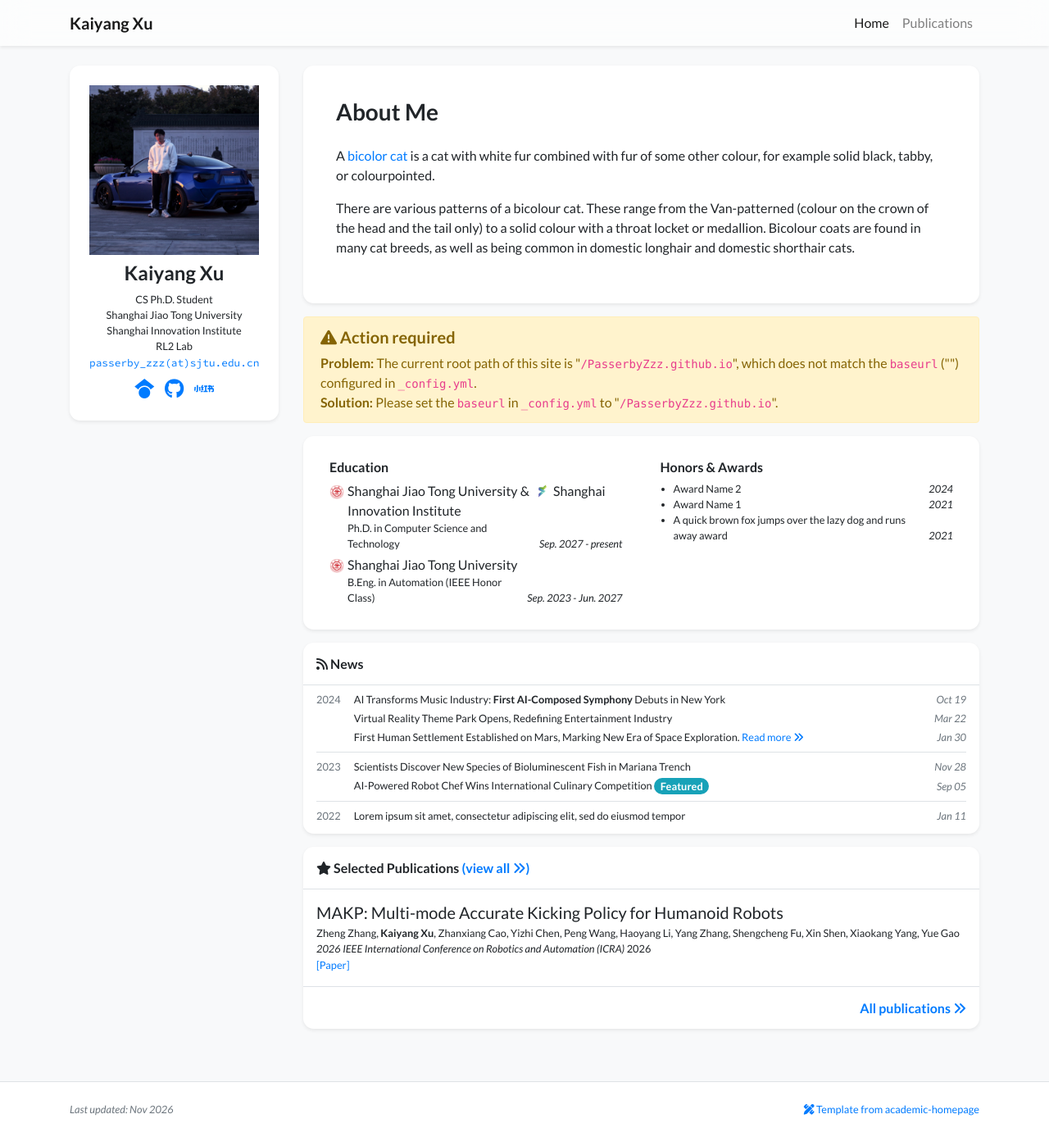
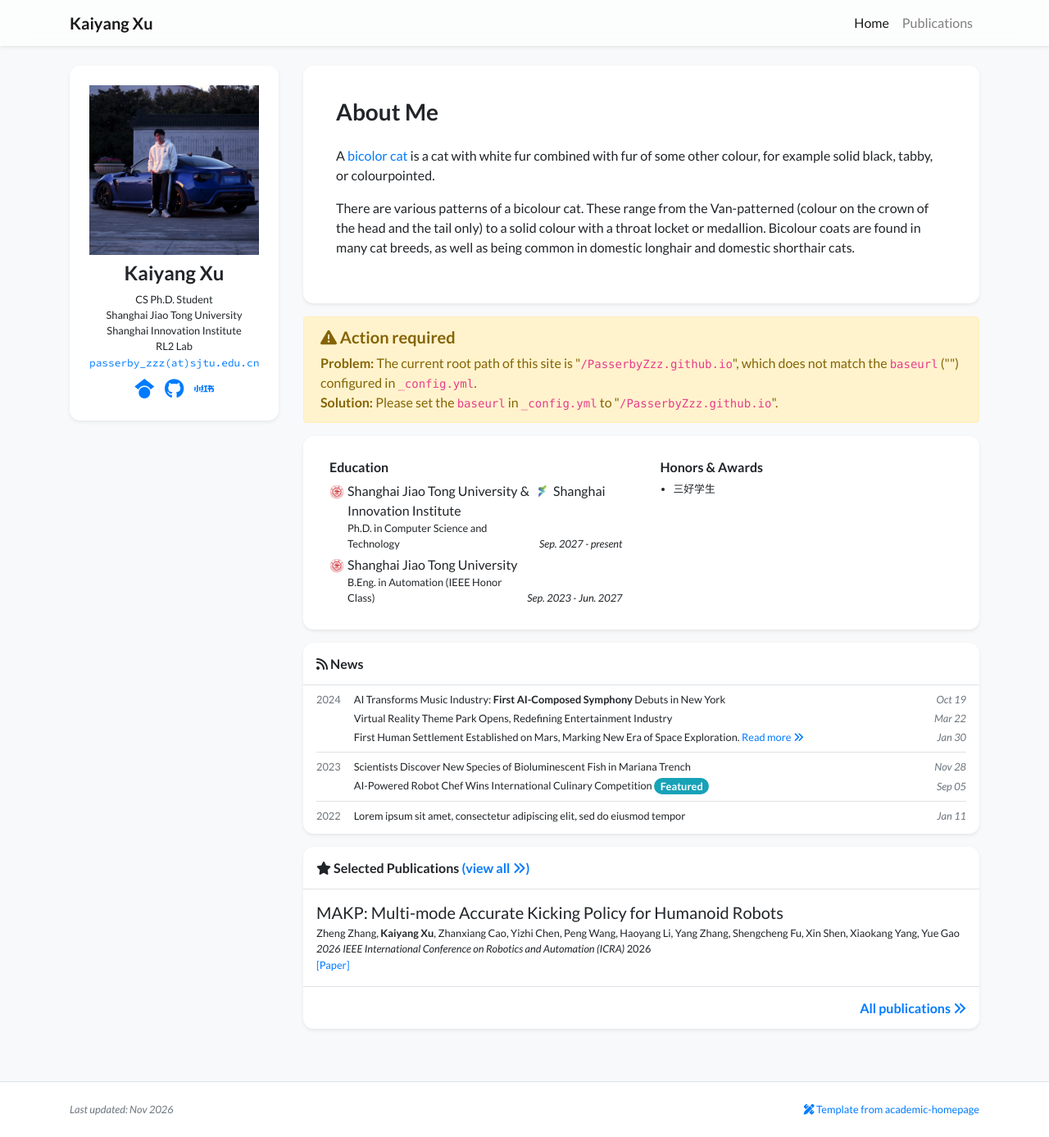
Before and after one commit to PasserbyZzz/PasserbyZzz.github.io, a Jekyll site: the page built from index.html, in a window 1280 px wide and 1387 px high. Shown: the whole window at 82% size. Built offline with Jekyll 4.4.1, drawn with Linux system fonts in a browser that asks for light colours; nearby versions of some CDN libraries; a style sheet for code colours, icons or effects is not loaded.

Commit message:
Replace demo awards with Merit Student

```diff
--- a/_data/profile.yml
+++ b/_data/profile.yml
@@ -51,9 +51,4 @@ education:
 #   date: Sep. 2019 - Jul. 2021
 
 awards:
-- name: Award Name 2
-  date: 2024
-- name: Award Name 1
-  date: 2021
-- name: A quick brown fox jumps over the lazy dog and runs away award
-  date: 2021
+- name: 三好学生
```
